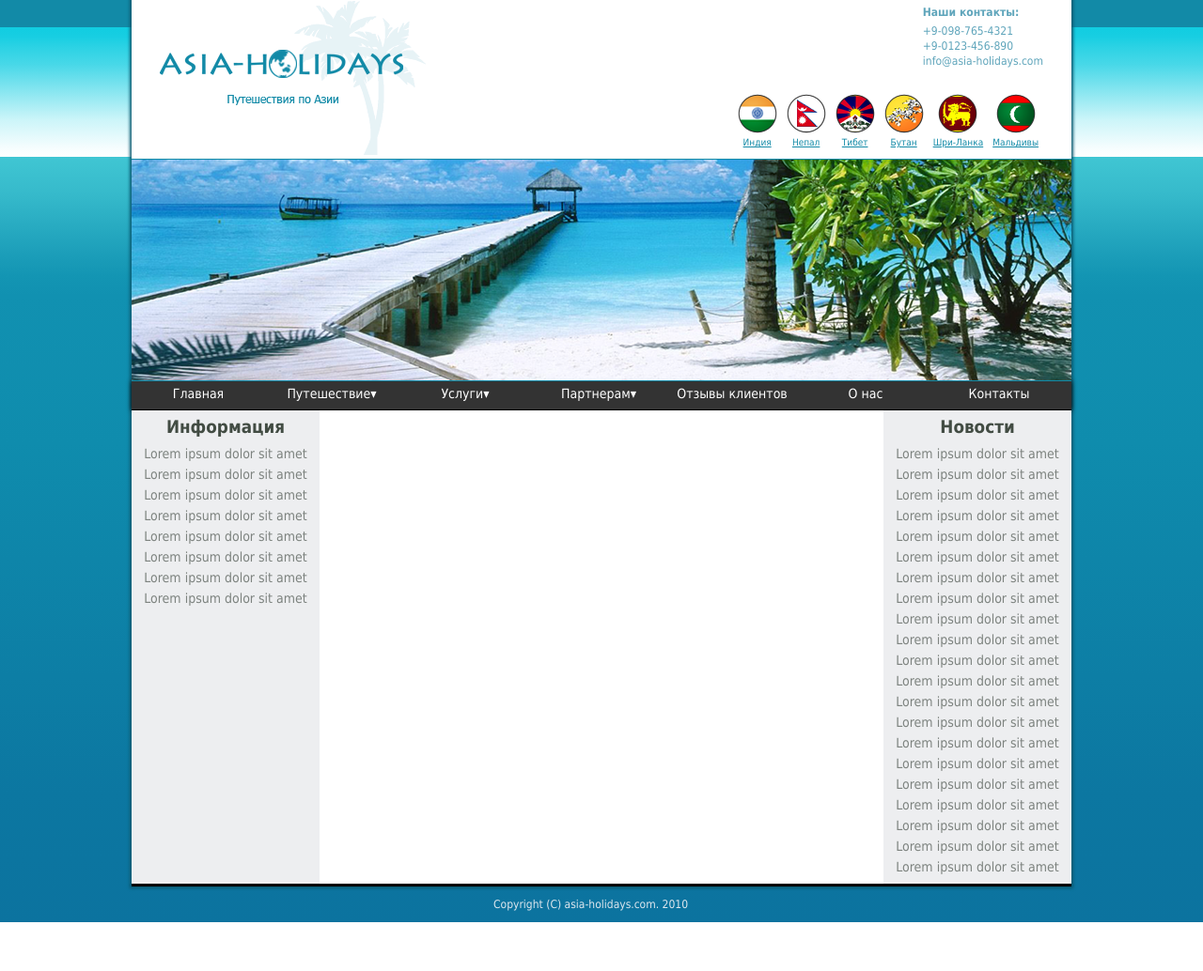
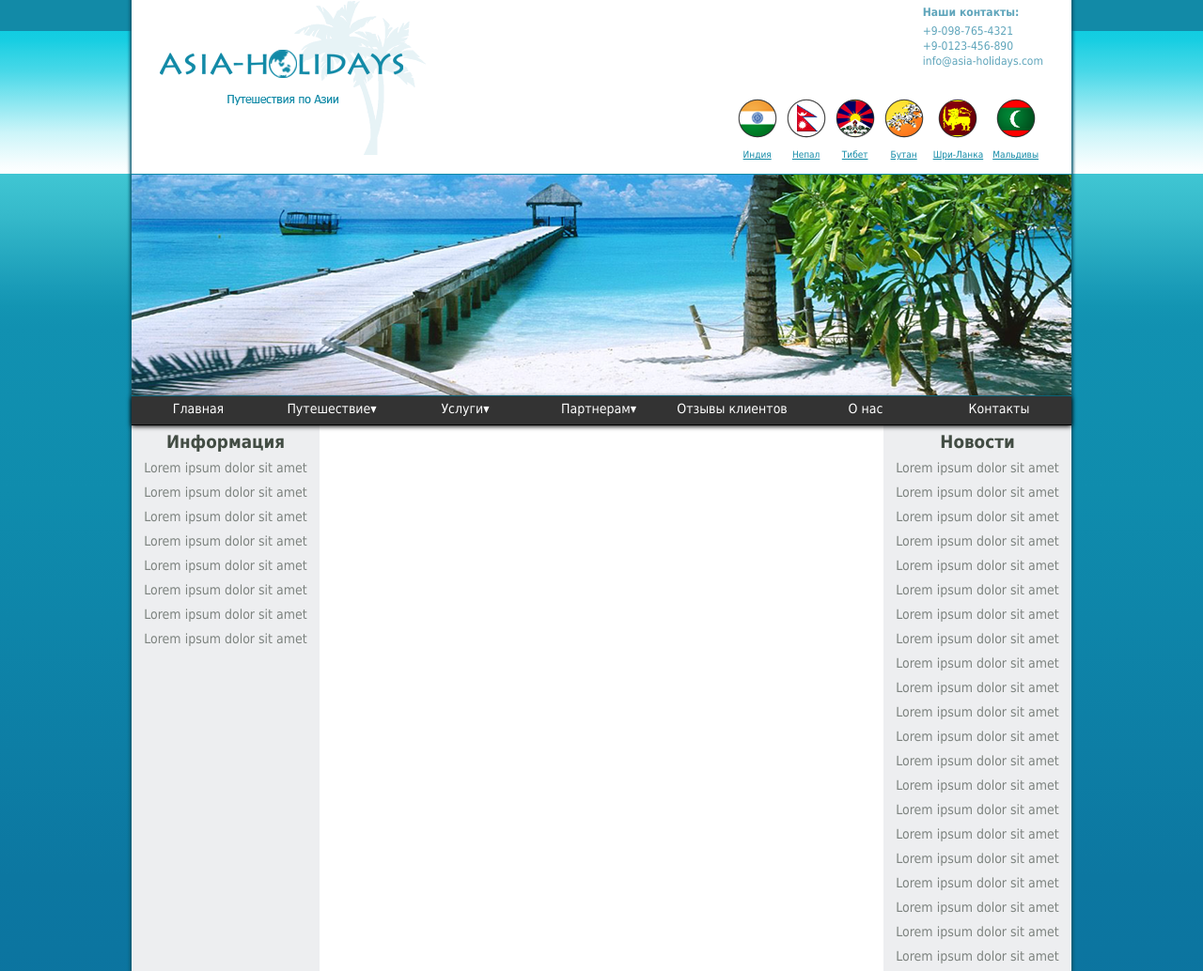
Before and after one commit to kotyk/homework4, a plain HTML site: page index.html in a window 1280 px wide. Shown: the top 1034 px of the page at 94% size. Before the commit the page ends 982 px from the top, so only its background shows below. Drawn offline with Linux system fonts and the light colour scheme.

Commit message:
vnesla zminy vidpovidno do zauvazhen

```diff
--- a/css/styles.css
+++ b/css/styles.css
@@ -1,6 +1,5 @@
 body {
-	background: linear-gradient(to bottom, #1297b7 0%,#128aa7 0%,#128aa7 3%,#5ef0ff 3%,#11cde1 3%,#18cee2 4%,#2ad2e4 5%,#48d8e8 7%,#ccf5f9 13%,#f5fdfe 16%,#ffffff 17%,#40c6d3 17%,#36bacb 21%,#1a9cb8 28%,#1395b3 30%,#1191b1 32%,#0f8cad 48%,#0c77a1 86%,#0c739f 100%);
-	background-size: auto 100%;
+       background: linear-gradient(to bottom, #1297b7 0%,#128aa7 0%,#128aa7 3%,#5ef0ff 3%,#11cde1 3%,#18cee2 4%,#2ad2e4 5%,#48d8e8 7%,#ccf5f9 13%,#f5fdfe 16%,#ffffff 17%,#40c6d3 17%,#36bacb 21%,#1a9cb8 28%,#1395b3 30%,#1191b1 32%,#0f8cad 48%,#0c77a1 86%,#0c739f 100%);
 	margin: 0;
 	padding: 0;
 	font-family: Tahoma, sans-serif;
@@ -15,7 +14,6 @@ body {
 	box-shadow: 0px 0px 3px 2px #0a5a71;
 	border-bottom: 3px solid black;
 	margin-top: -3px;
-
 }
 
 .logo{
@@ -42,7 +40,7 @@ strong{
 .countries{
 	height: 80px;
 	margin-right: 30px;
-	margin-top: 10px;
+	margin-top: 31px;
 	float: right;
 	clear:right;
 }
@@ -68,8 +66,9 @@ strong{
 	height: 30px;
 	background-color: #333333;
 	border-bottom: 1px solid black;
-	box-shadow: 0 0  5px 0;
+	box-shadow: 0 1px 5px 0;
 	list-style: none;
+	position: relative;
 }
 
 ul {
@@ -101,7 +100,11 @@ ul.submenu {
 	position: absolute;
 	top: 30px;
 	left: 15px;
-	box-shadow: 0 2px 7px  #474747;
+	box-shadow: 0 5px 7px  #474747;
+}
+
+ul.submenu > li:first-child{
+	border-top: 1px solid black;
 }
 
 ul.submenu > li {
@@ -161,7 +164,8 @@ h3{
 	text-align: center;
 	color: #7d837f;
 	font-size: 14px;
-	line-height: 8px;
+	line-height: 26px;
+	margin-top: 1px;
 }
 
 .copyright{
--- a/index.html
+++ b/index.html
@@ -18,109 +18,105 @@
 			<p>+9-0123-456-890</p>
 			<p>info@asia-holidays.com</p>
 		</div>
-		<div class="countries">
+		<ul class="countries">
 			<div class="sign">
-				<p><img src="img/india.png" alt="India" width="42">
-					<a href="#">Индия</a>
-				</p>
+				<li>	<a href="#"><img src="img/india.png" alt="India" width="42"><p>Индия</p></a>
+				</li>
 			</div>
 			<div class="sign">
-				<p><img src="img/nepal.png" alt="Nepal" width="42">
-					<a href="#">Непал</a>
-				</p>
+				<li>	<a href="#"><img src="img/nepal.png" alt="Nepal" width="42"><p>Непал</p></a>
+				</li>
 			</div>
 			<div class="sign">
-				<p><img src="img/tibet.png" alt="Tibet" width="42">
-					<a href="#">Тибет</a>
-				</p>
+				<li>	<a href="#"><img src="img/tibet.png" alt="Tibet" width="42"> <p>Тибет</p></a>
+				</li>
 			</div>
 			<div class="sign">
-				<p><img src="img/bhutan.png" alt="Bhutan" width="42">
-					<a href="#">Бутан</a>
-				</p>
+				<li>	<a href="#"><img src="img/bhutan.png" alt="Bhutan" width="42"><p>Бутан</p></a>
+				</li>
 			</div>
 			<div class="sign">
-				<p><img src="img/srilanka.png" alt="Shi-Lanka" width="42">
-					<a href="#">Шри-Ланка</a>
-				</p>
+				<li><a href="#"><img src="img/srilanka.png" alt="Shi-Lanka" width="42"><p>Шри-Ланка</p></a>
+				</li>
 			</div>
 			<div class="sign">
-				<p><img src="img/maldives.png" alt="Maldives" width="42">
-					<a href="#">Мальдивы</a>
-				</p>
+				<li>	<a href="#"><img src="img/maldives.png" alt="Maldives" width="42"><p>Мальдивы</p></a>
+				</li>
 			</div>
-		</div>
+		</ul>
 		<img class="image" src="img/centralphoto.png" alt="nature">
 		<ul class="menu">
-			<li><a href=#>Главная</a>
+			<li><a href="#">Главная</a>
 			</li>
-			<li><a href=#>Путешествие</a><span>&#9662</span>
+			<li><a href="#">Путешествие</a><span>&#9662;</span>
 				<ul class="submenu">
-					<li><a href=#>Путешествие 1</a></li>
-					<li><a href=#>Путешествие 2</a></li>
-					<li><a href=#>Путешествие 3</a></li>
-					<li><a href=#>Путешествие 4</a></li>
-					<li><a href=#>Путешествие 5</a></li>
+					<li><a href="#">Путешествие 1</a></li>
+					<li><a href="#">Путешествие 2</a></li>
+					<li><a href="#">Путешествие 3</a></li>
+					<li><a href="#">Путешествие 4</a></li>
+					<li><a href="#">Путешествие 5</a></li>
 				</ul>
 			</li>
-			<li><a href=#>Услуги</a><span>&#9662</span>
+			<li><a href="#">Услуги</a><span>&#9662;</span>
 				<ul class="submenu">
-					<li><a href=#>Услуги 1</a></li>
-					<li><a href=#>Услуги 2</a></li>
-					<li><a href=#>Услуги 3</a></li>
+					<li><a href="#">Услуги 1</a></li>
+					<li><a href="#">Услуги 2</a></li>
+					<li><a href="#">Услуги 3</a></li>
 				</ul>
 			</li>
-			<li><a href=#>Партнерам</a><span>&#9662</span>
+			<li><a href="#">Партнерам</a><span>&#9662;</span>
 				<ul class="submenu">
-					<li><a href=#>Партнерам 1</a></li>
-					<li><a href=#>Партнерам 2</a></li>
-					<li><a href=#>Партнерам 3</a></li>
+					<li><a href="#">Партнерам 1</a></li>
+					<li><a href="#">Партнерам 2</a></li>
+					<li><a href="#">Партнерам 3</a></li>
 				</ul>
 			</li>
-			<li><a href=#>Отзывы клиентов</a>
+			<li><a href="#">Отзывы клиентов</a>
 			</li>
-			<li><a href=#>О нас</a>
+			<li><a href="#">О нас</a>
 			</li>
-			<li><a href=#>Контакты</a>
+			<li><a href="#">Контакты</a>
 			</li>
 		</ul>
 		<div class="fon">
 			<div class="leftColumn">
 				<h3>Информация</h3>
-				<p>Lorem ipsum dolor sit amet</p>
-				<p>Lorem ipsum dolor sit amet</p>
-				<p>Lorem ipsum dolor sit amet</p>
-				<p>Lorem ipsum dolor sit amet</p>
-				<p>Lorem ipsum dolor sit amet</p>
-				<p>Lorem ipsum dolor sit amet</p>
-				<p>Lorem ipsum dolor sit amet</p>
-				<p>Lorem ipsum dolor sit amet</p>
+				<p>Lorem ipsum dolor sit amet
+					Lorem ipsum dolor sit amet
+              			Lorem ipsum dolor sit amet
+					Lorem ipsum dolor sit amet
+					Lorem ipsum dolor sit amet
+					Lorem ipsum dolor sit amet
+					Lorem ipsum dolor sit amet
+					Lorem ipsum dolor sit amet
+				</p>
 			</div>
 			<div class="centerColumn">
 			</div>
 			<div class="rightColumn">
 				<h3>Новости</h3>
-				<p>Lorem ipsum dolor sit amet</p>
-				<p>Lorem ipsum dolor sit amet</p>
-				<p>Lorem ipsum dolor sit amet</p>
-				<p>Lorem ipsum dolor sit amet</p>
-				<p>Lorem ipsum dolor sit amet</p>
-				<p>Lorem ipsum dolor sit amet</p>
-				<p>Lorem ipsum dolor sit amet</p>
-				<p>Lorem ipsum dolor sit amet</p>
-				<p>Lorem ipsum dolor sit amet</p>
-				<p>Lorem ipsum dolor sit amet</p>
-				<p>Lorem ipsum dolor sit amet</p>
-				<p>Lorem ipsum dolor sit amet</p>
-				<p>Lorem ipsum dolor sit amet</p>
-				<p>Lorem ipsum dolor sit amet</p>
-				<p>Lorem ipsum dolor sit amet</p>
-				<p>Lorem ipsum dolor sit amet</p>
-				<p>Lorem ipsum dolor sit amet</p>
-				<p>Lorem ipsum dolor sit amet</p>
-				<p>Lorem ipsum dolor sit amet</p>
-				<p>Lorem ipsum dolor sit amet</p>
-				<p>Lorem ipsum dolor sit amet</p>
+				<p>Lorem ipsum dolor sit amet
+				       Lorem ipsum dolor sit amet
+					Lorem ipsum dolor sit amet
+					Lorem ipsum dolor sit amet
+					Lorem ipsum dolor sit amet
+					Lorem ipsum dolor sit amet
+					Lorem ipsum dolor sit amet
+					Lorem ipsum dolor sit amet
+					Lorem ipsum dolor sit amet
+					Lorem ipsum dolor sit amet
+					Lorem ipsum dolor sit amet
+					Lorem ipsum dolor sit amet
+					Lorem ipsum dolor sit amet
+					Lorem ipsum dolor sit amet
+					Lorem ipsum dolor sit amet
+					Lorem ipsum dolor sit amet
+					Lorem ipsum dolor sit amet
+					Lorem ipsum dolor sit amet
+					Lorem ipsum dolor sit amet
+					Lorem ipsum dolor sit amet
+					Lorem ipsum dolor sit amet
+				</p>
 			</div>
 		</div>
 	</div>
```
Also changed, not shown: img/background.png (added).
